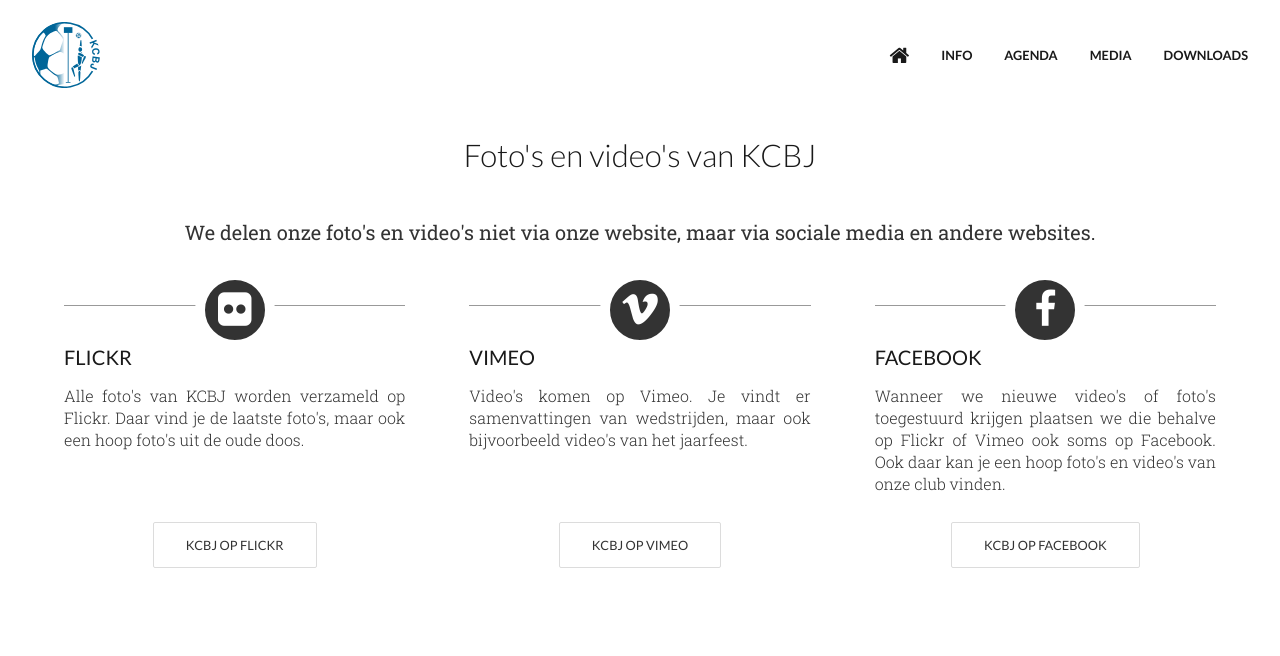
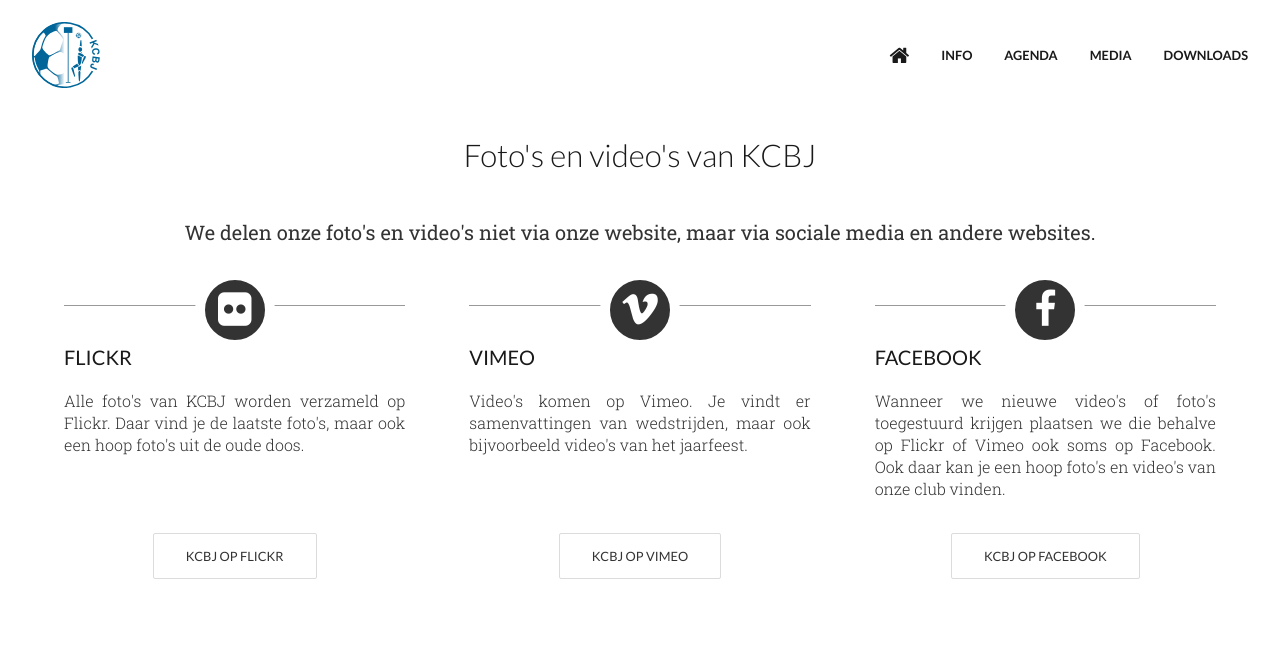
Before and after one commit to kcbj/kcbj.github.io, a Jekyll site: the page built from media/index.html, in a window 1280 px wide. Shown: the top 656 px of the page. Built offline with Jekyll 4.4.1, drawn with Linux system fonts in a browser that asks for light colours; nearby versions of some CDN libraries; grey boxes are pictures that could not be loaded.

Commit message:
Minor style change

```diff
--- a/_sass/_style.scss
+++ b/_sass/_style.scss
@@ -60,7 +60,7 @@
 
 p {
   text-align:           justify;
-  margin:               $base-line-height / 4 0;
+  margin:               $base-line-height / 2 0;
 }
 
 p.centered {
```
